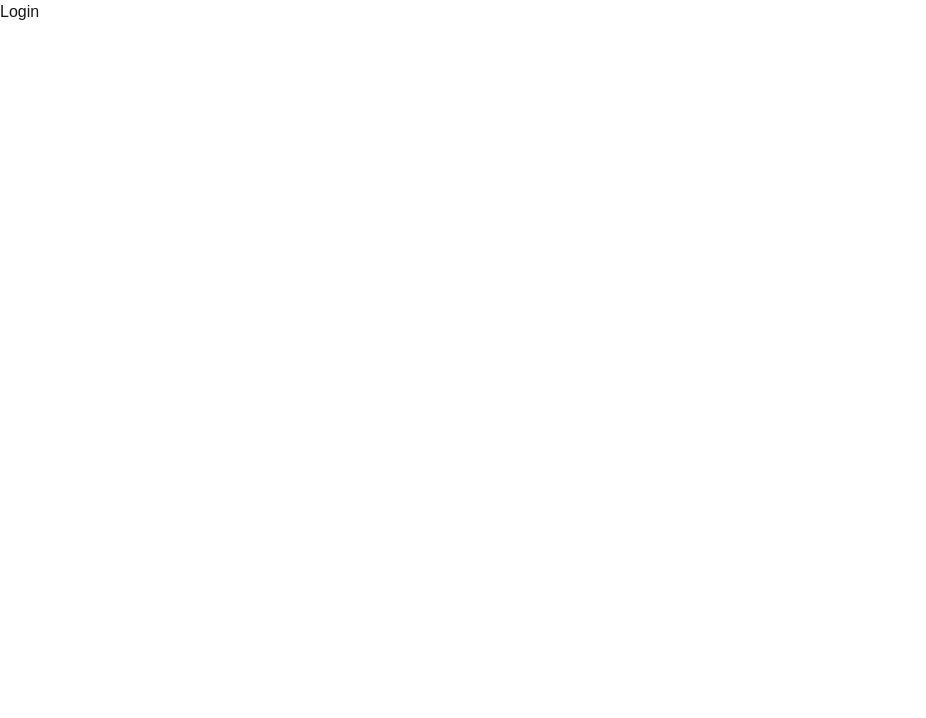
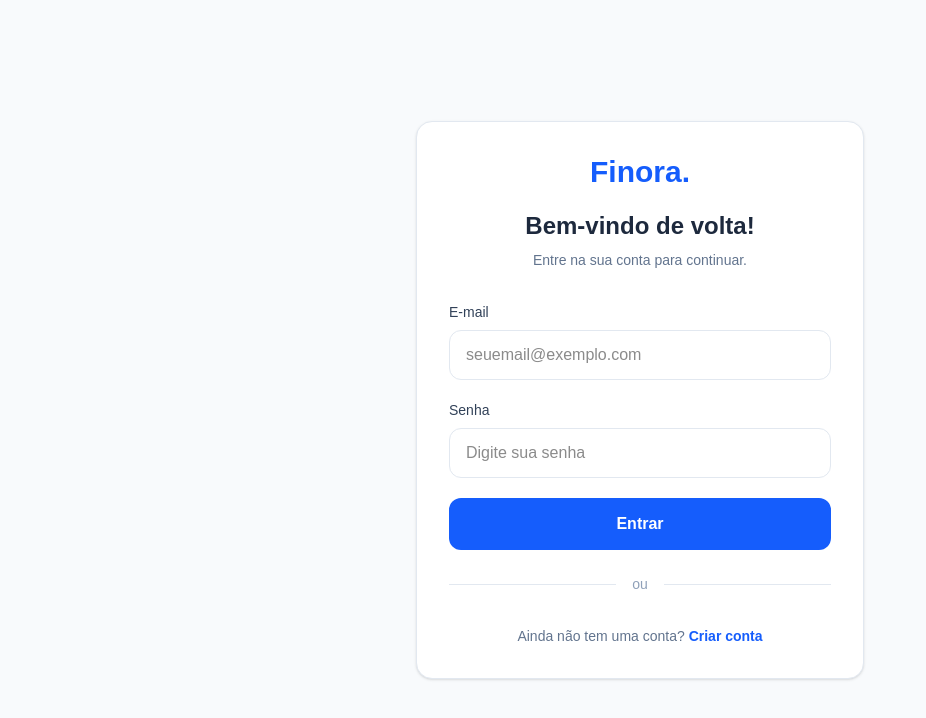
Before and after one commit to meirelesDiogo/Finora, a Next.js app: page /login in a window 1280 px wide. Shown: the top 718 px of the page, without its empty margins (0-926 px from the left). Built offline with nearby package versions, Linux system fonts and the light colour scheme.

Commit message:
pg login

```diff
--- a/src/app/login/page.js
+++ b/src/app/login/page.js
@@ -1,6 +1,83 @@
-export default function Login(){
-    return(
-        <h2>Login</h2>
 
-    )
+
+export default function Login() {
+  return (
+    <main className="flex min-h-screen items-center justify-center bg-slate-50 px-4">
+      <div className="w-full max-w-md rounded-2xl border border-slate-200 bg-white p-8 shadow-sm">
+
+        {/* Cabeçalho */}
+        <div className="mb-8 text-center">
+          <h1 className="text-3xl font-bold text-blue-600">
+            Finora.
+          </h1>
+
+          <h2 className="mt-5 text-2xl font-bold text-slate-800">
+            Bem-vindo de volta!
+          </h2>
+
+          <p className="mt-2 text-sm text-slate-500">
+            Entre na sua conta para continuar.
+          </p>
+        </div>
+
+        {/* Formulário */}
+        <form method="POST" className="space-y-5">
+
+          <div>
+            <label className="mb-2 block text-sm font-medium text-slate-700">
+              E-mail
+            </label>
+
+            <input
+              type="email"
+              name="email"
+              placeholder="seuemail@exemplo.com"
+              required
+              className="w-full rounded-xl border border-slate-200 px-4 py-3 outline-none transition focus:border-blue-500 focus:ring-2 focus:ring-blue-100"
+            />
+          </div>
+
+          <div>
+            <label className="mb-2 block text-sm font-medium text-slate-700">
+              Senha
+            </label>
+
+            <input
+              type="password"
+              name="senha"
+              placeholder="Digite sua senha"
+              required
+              className="w-full rounded-xl border border-slate-200 px-4 py-3 outline-none transition focus:border-blue-500 focus:ring-2 focus:ring-blue-100"
+            />
+          </div>
+
+          <button
+            type="submit"
+            className="w-full rounded-xl bg-blue-600 py-3.5 font-semibold text-white transition hover:bg-blue-700"
+          >
+            Entrar
+          </button>
+        </form>
+
+        {/* Separador */}
+        <div className="my-6 flex items-center gap-4">
+          <div className="h-px flex-1 bg-slate-200" />
+          <span className="text-sm text-slate-400">ou</span>
+          <div className="h-px flex-1 bg-slate-200" />
+        </div>
+
+        {/* Cadastro */}
+        <p className="mt-8 text-center text-sm text-slate-500">
+          Ainda não tem uma conta?{" "}
+          <a
+            href="/cadastro"
+            className="font-semibold text-blue-600 hover:text-blue-700"
+          >
+            Criar conta
+          </a>
+        </p>
+
+      </div>
+    </main>
+  );
 }
```
